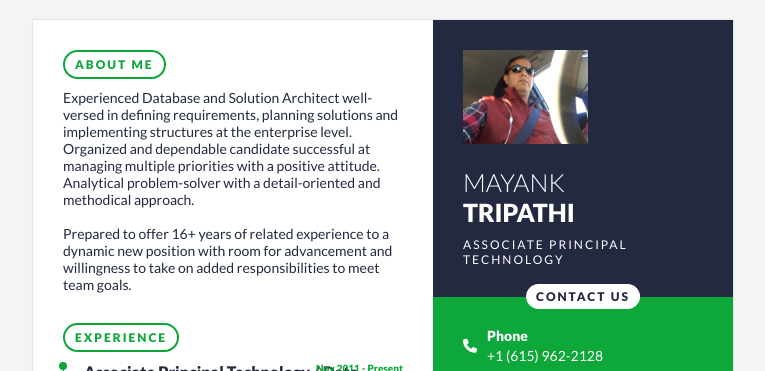
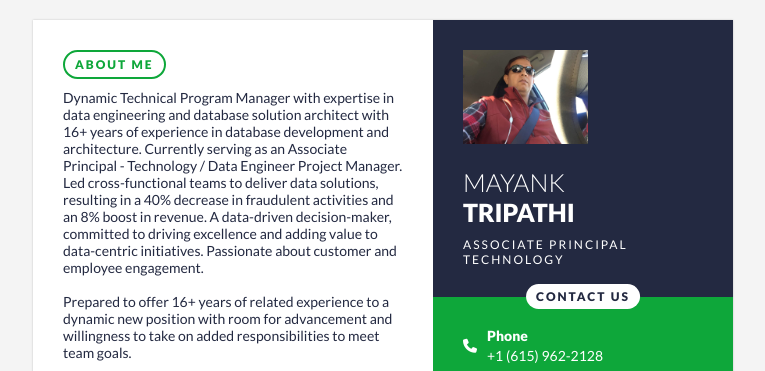
Before and after one commit to mayanktripathi4u/Profile.github.io, a plain HTML site: page index.html in a window 1280 px wide. Shown: the top 371 px of the page, without its empty margins (257-1022 px from the left). Drawn offline with Linux system fonts and the light colour scheme.

Commit message:
updated profile summary
updated profile summary

```diff
--- a/index.html
+++ b/index.html
@@ -12,7 +12,8 @@
             <div class="resume_left">
                 <div class="about_section">
                     <div class="button">About Me</div>
-                    <p>Experienced Database and Solution Architect well-versed in defining requirements, planning solutions and implementing structures at the enterprise level. Organized and dependable candidate successful at managing multiple priorities with a positive attitude. Analytical problem-solver with a detail-oriented and methodical approach. </p>
+                    <p>Dynamic Technical Program Manager with expertise in data engineering and database solution architect with 16+ years of experience in database development and architecture. Currently serving as an Associate Principal - Technology / Data Engineer Project Manager. </p>
+                    <p>Led cross-functional teams to deliver data solutions, resulting in a 40% decrease in fraudulent activities and an 8% boost in revenue. A data-driven decision-maker, committed to driving excellence and adding value to data-centric initiatives. Passionate about customer and employee engagement.</p>
                     <br>
                     <p>Prepared to offer 16+ years of related experience to a dynamic new position with room for advancement and willingness to take on added responsibilities to meet team goals.</p>
 
```
